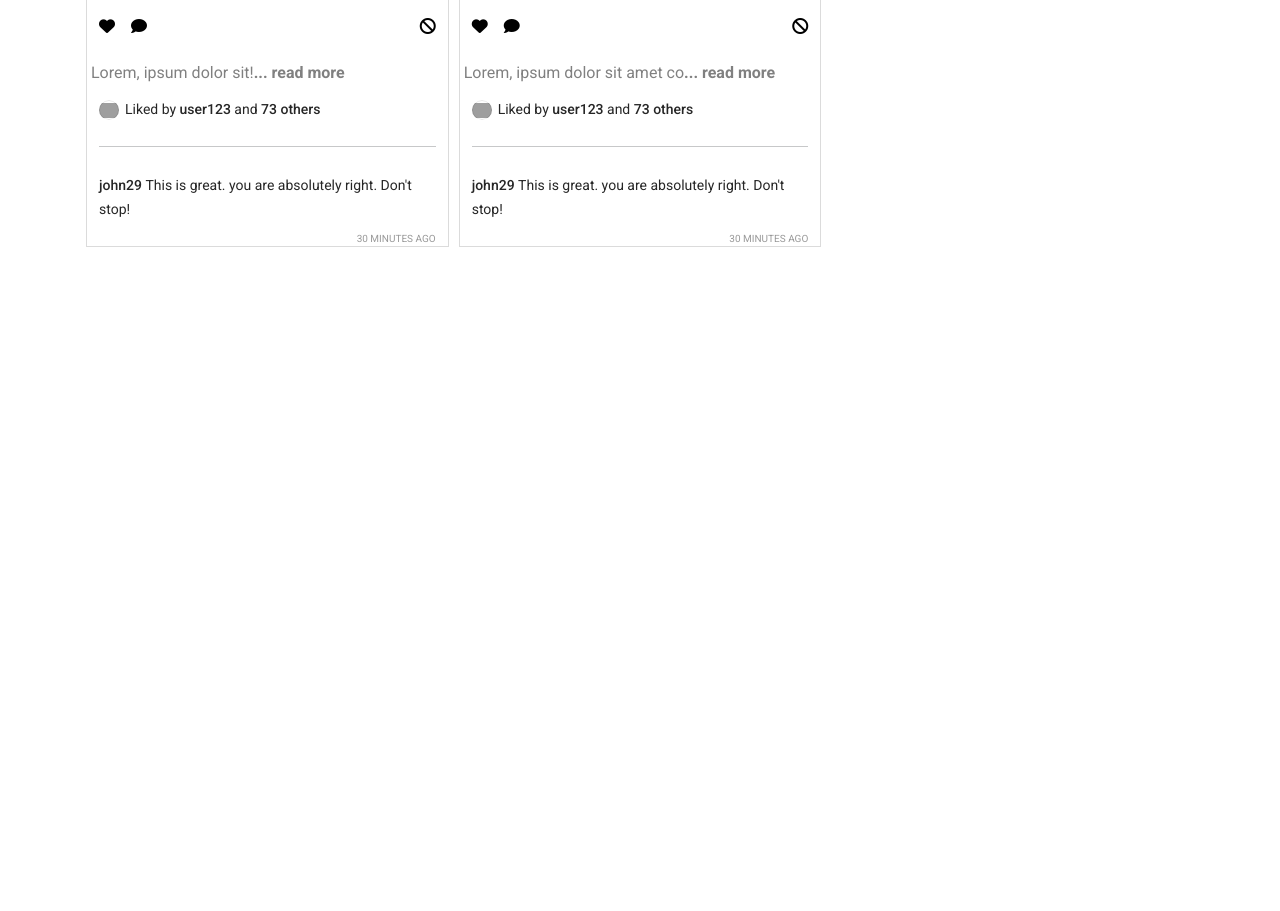
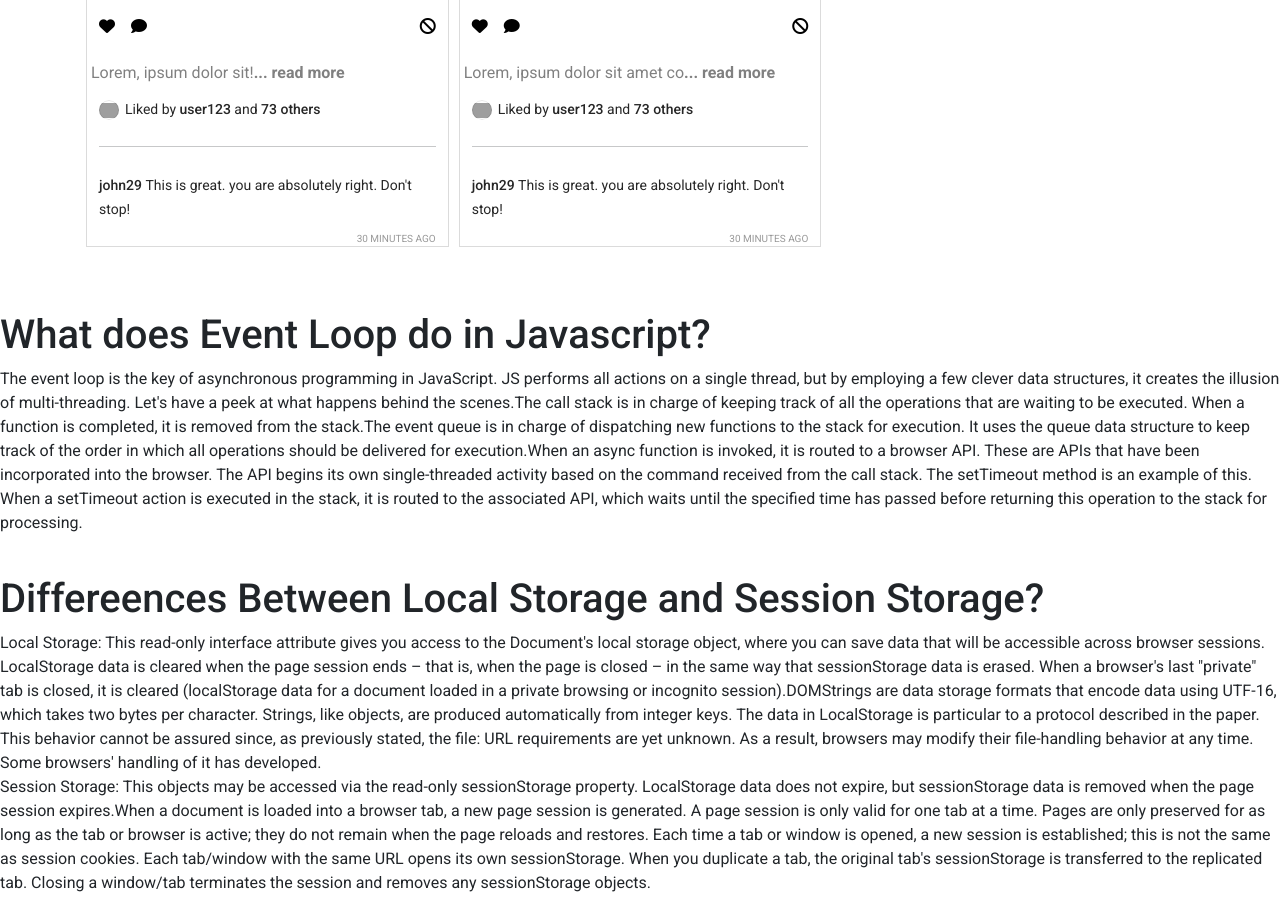
Before and after one commit to ShreyaPaul4/Insta-sohor-my-repo, a plain HTML site: page insta-shohor-ShreyaPaul4-main/index.html in a window 1280 px wide. Shown: the part 1285-2196 px from the top of the page. Before the commit the page ends 1548 px from the top, so only its background shows below. Drawn offline with nearby package versions, Linux system fonts and the light colour scheme; grey boxes are pictures that could not be loaded.

Commit message:
Final Commit for bonus part

```diff
--- a/insta-shohor-ShreyaPaul4-main/index.html
+++ b/insta-shohor-ShreyaPaul4-main/index.html
@@ -1,5 +1,6 @@
 <!DOCTYPE html>
 <html lang="en">
+
 <head>
     <meta charset="UTF-8" />
     <meta http-equiv="X-UA-Compatible" content="IE=edge" />
@@ -7,49 +8,28 @@
     <title>Insta-Sohor</title>
     <link rel="stylesheet" href="./css/style.css" />
     <!-- Latest compiled and minified CSS -->
-        <link
-            href="https://cdn.jsdelivr.net/npm/bootstrap@5.1.3/dist/css/bootstrap.min.css"
-            rel="stylesheet"
-            integrity="sha384-1BmE4kWBq78iYhFldvKuhfTAU6auU8tT94WrHftjDbrCEXSU1oBoqyl2QvZ6jIW3"
-            crossorigin="anonymous"
-        />
+    <link href="https://cdn.jsdelivr.net/npm/bootstrap@5.1.3/dist/css/bootstrap.min.css" rel="stylesheet"
+        integrity="sha384-1BmE4kWBq78iYhFldvKuhfTAU6auU8tT94WrHftjDbrCEXSU1oBoqyl2QvZ6jIW3" crossorigin="anonymous" />
 
     <!-- google Montserrat  font  -->
     <link rel="preconnect" href="https://fonts.googleapis.com" />
     <link rel="preconnect" href="https://fonts.gstatic.com" crossorigin />
-        <link
-            href="https://fonts.googleapis.com/css2?family=Montserrat:wght@300;400;500&display=swap"
-            rel="stylesheet"
-        />
-        <link
-            rel="stylesheet"
-            href="https://cdnjs.cloudflare.com/ajax/libs/font-awesome/6.0.0/css/all.min.css"
+    <link href="https://fonts.googleapis.com/css2?family=Montserrat:wght@300;400;500&display=swap" rel="stylesheet" />
+    <link rel="stylesheet" href="https://cdnjs.cloudflare.com/ajax/libs/font-awesome/6.0.0/css/all.min.css"
         integrity="sha512-9usAa10IRO0HhonpyAIVpjrylPvoDwiPUiKdWk5t3PyolY1cOd4DSE0Ga+ri4AuTroPR5aQvXU9xC6qOPnzFeg=="
-            crossorigin="anonymous"
-            referrerpolicy="no-referrer"
-        />
+        crossorigin="anonymous" referrerpolicy="no-referrer" />
 </head>
 
 <body>
     <header>
         <nav class="navbar navbar-expand-lg navbar-light bg-light px-5">
             <a class="navbar-brand" href="#">Insta-Sohor</a>
-                <button
-                    class="navbar-toggler"
-                    type="button"
-                    data-toggle="collapse"
-                    data-target="#navbarSupportedContent"
-                    aria-controls="navbarSupportedContent"
-                    aria-expanded="false"
-                    aria-label="Toggle navigation"
-                >
+            <button class="navbar-toggler" type="button" data-toggle="collapse" data-target="#navbarSupportedContent"
+                aria-controls="navbarSupportedContent" aria-expanded="false" aria-label="Toggle navigation">
                 <span class="navbar-toggler-icon"></span>
             </button>
 
-                <div
-                    class="collapse navbar-collapse justify-content-end"
-                    id="navbarSupportedContent"
-                >
+            <div class="collapse navbar-collapse justify-content-end" id="navbarSupportedContent">
                 <ul class="navbar-nav mr-auto">
                     <li class="nav-link active" role="button" onclick="switchTab( 'posts' )">
                         <i class="fa-solid fa-house"></i>
@@ -66,7 +46,7 @@
             </div>
         </nav>
     </header>
-        <main class="main container mx-auto p-3">
+    <main class="main container mx-auto mb-5 p-3">
         <div id="posts">
         </div>
         <div id="liked">
@@ -77,9 +57,53 @@
             <h1>Reported posts</h1>
         </div>
     </main>
+    <section id="extra">
+        <h1 class="question">
+            What does Event Loop do in Javascript?
+        </h1>
+        <p class="answer">
+            The event loop is the key of asynchronous programming in JavaScript. JS performs all actions on a single
+            thread, but by employing a few clever data structures, it creates the illusion of multi-threading. Let's
+            have a peek at what happens behind the scenes.The call stack is in charge of keeping track of all the
+            operations that are waiting to be executed. When a function is completed, it is removed from the stack.The
+            event queue is in charge of dispatching new functions to the stack for execution. It uses the queue data
+            structure to keep track of the order in which all operations should be delivered for execution.When an async
+            function is invoked, it is routed to a browser API. These are APIs that have been incorporated into the
+            browser. The API begins its own single-threaded activity based on the command received from the call stack.
+            The setTimeout method is an example of this. When a setTimeout action is executed in the stack, it is routed
+            to the associated API, which waits until the specified time has passed before returning this operation to
+            the stack for processing.
+
+        </p>
+        <br>
+        <h1 class="question">
+            Differeences Between Local Storage and Session Storage?
+        </h1>
+        <p class="answer">
+            Local Storage: This read-only interface attribute gives you access to the Document's local storage object,
+            where you can save data that will be accessible across browser sessions. LocalStorage data is cleared when
+            the page session ends – that is, when the page is closed – in the same way that sessionStorage data is
+            erased. When a browser's last "private" tab is closed, it is cleared (localStorage data for a document
+            loaded in a private browsing or incognito session).DOMStrings are data storage formats that encode data
+            using UTF-16, which takes two bytes per character. Strings, like objects, are produced automatically from
+            integer keys. The data in LocalStorage is particular to a protocol described in the paper. This behavior
+            cannot be assured since, as previously stated, the file: URL requirements are yet unknown. As a result,
+            browsers may modify their file-handling behavior at any time. Some browsers' handling of it has developed.
+            <br>
+            Session Storage: This objects may be accessed via the read-only sessionStorage property. LocalStorage data
+            does not expire, but sessionStorage data is removed when the page session expires.When a document is loaded
+            into a browser tab, a new page session is generated. A page session is only valid for one tab at a time.
+            Pages are only preserved for as long as the tab or browser is active; they do not remain when the page
+            reloads and restores. Each time a tab or window is opened, a new session is established; this is not the
+            same as session cookies. Each tab/window with the same URL opens its own sessionStorage. When you duplicate
+            a tab, the original tab's sessionStorage is transferred to the replicated tab. Closing a window/tab
+            terminates the session and removes any sessionStorage objects.
+        </p>
+    </section>
     <footer></footer>
 
     <!-- add javascript  file  -->
     <script src="./js/app.js"></script>
 </body>
+
 </html>
--- a/insta-shohor-ShreyaPaul4-main/js/app.js
+++ b/insta-shohor-ShreyaPaul4-main/js/app.js
@@ -35,17 +35,18 @@ const switchTab = (id) => {
     document.getElementById("posts").style.display = "grid";
     document.getElementById("liked").style.display = "none";
     document.getElementById("reported").style.display = "none";
+    document.getElementById('extra').style.display = "block";
   } else if (id === "liked") {
     document.getElementById("liked").style.display = "block";
     document.getElementById("posts").style.display = "none";
     document.getElementById("reported").style.display = "none";
-
+    document.getElementById('extra').style.display = "none";
     displayLikedPosts();
   } else {
     document.getElementById("reported").style.display = "block";
     document.getElementById("posts").style.display = "none";
     document.getElementById("liked").style.display = "none";
-
+    document.getElementById('extra').style.display = "none";
     displayReportedPosts();
   }
 };
```
Lines whose indentation alone changed are shown as unchanged.
